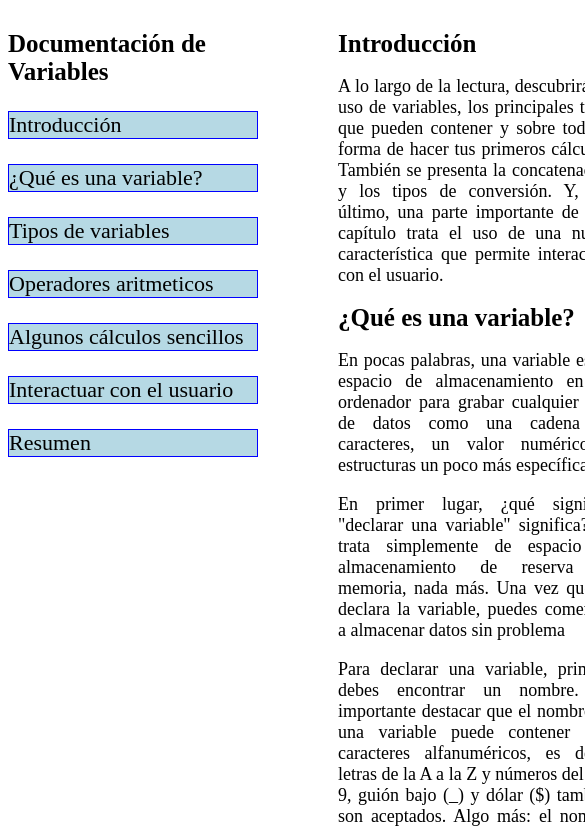
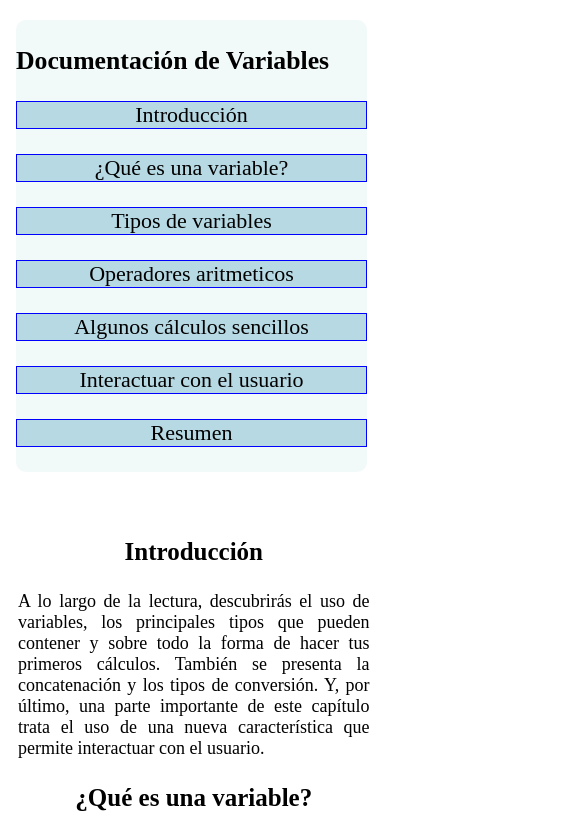
Before and after one commit to WoondelingC/pagina-de-documentacion, a plain HTML site: page index.html in a window 390 px wide. Shown: the top 828 px of the page, 585 px wide, since content can reach past the window. Drawn offline with Linux system fonts and the light colour scheme.

Commit message:
se agrego medias querys

```diff
--- a/index.html
+++ b/index.html
@@ -12,8 +12,9 @@
 <body>
 
     <div class="main">
+    <div class="navegador">
     <nav id="navbar">
-        <header>Documentación de Variables</header>
+        <h3 id="principal">Documentación de Variables</h3>
         <a href="#Introducción" class="nav-link">Introducción</a>
         <a href="#¿Qué_es_una_variable?" class="nav-link">¿Qué es una variable?</a>
         <a href="#Tipos_de_variables" class="nav-link">Tipos de variables</a>
@@ -21,14 +22,13 @@
         <a href="#Algunos_cálculos_sencillos" class="nav-link">Algunos cálculos sencillos</a>
         <a href="#Interactuar_con_el_usuario" class="nav-link">Interactuar con el usuario</a>
         <a href="#Resumen" class="nav-link">Resumen</a>
-
+     </div>
     </nav>
-
 
         <main id="main-doc">
 
             <section class="main-section" id="Introducción">
-            <header>Introducción</header>
+            <h3 class="titulos">Introducción</h3>
 
             <p>A lo largo de la lectura, descubrirás el uso de variables, los principales tipos que pueden
                 contener y sobre todo la forma de hacer tus primeros cálculos. También se presenta la
@@ -37,7 +37,7 @@
             </section>
 
             <section class="main-section" id="¿Qué_es_una_variable?">
-                <header>¿Qué es una variable?</header>
+                <h3 class="titulos">¿Qué es una variable?</h3>
 
                 <p>En pocas palabras, una variable es un espacio de almacenamiento en un ordenador para
                     grabar cualquier tipo de datos como una cadena de caracteres, un valor numérico o estructuras
@@ -64,7 +64,7 @@
             </section>
 
             <section class="main-section" id="Tipos_de_variables">
-                <header>Tipos de variables</header>
+                <h3 class="titulos">Tipos de variables</h3>
 
                 <p>A diferencia de muchos lenguajes, JavaScript es un lenguaje de tipado dinámicamente. Esto
                     significa, generalmente, que cualquier declaración de variables se hace con la palabra clave var
@@ -104,7 +104,7 @@
             </section>
 
             <section class="main-section" id="Operadores_aritmeticos">
-                <header>Operadores aritmeticos</header>
+                <h3 class="titulos">Operadores aritmeticos</h3>
 
                 <p>Ahora que se declara una variable y se asignar un valor, podemos comenzar la sección sobre
                     los operadores aritméticos. Se verá más adelante que hay varios tipos de operadores, pero por
@@ -145,7 +145,7 @@
             </section>
 
             <section class="main-section" id="Algunos_cálculos_sencillos">
-                <header>Algunos cálculos sencillos</header>
+                <h3 class="titulos">Algunos cálculos sencillos</h3>
 
                 <p>Programar el cálculo es casi tan fácil como en una calculadora, por ejemplo:<br>
                     Código: JavaScript</p>
@@ -164,7 +164,7 @@
             </section>
 
             <section class="main-section" id="Interactuar_con_el_usuario">
-                <header>Interactuar con el usuario</header>
+                <h3 class="titulos">Interactuar con el usuario</h3>
 
                 <p>La concatenación es un buen momento para introducir la primera interacción con el usuario a
                     través de la función prompt (). He aquí cómo se usa:<br>
@@ -199,7 +199,7 @@
             </section>
 
             <section class="main-section" id="Resumen">
-                <header>Resumen</header>
+                <h3 class="titulos">Resumen</h3>
 
                 <ul>
                     <li>Una variable es una manera de almacenar un valor.</li>
--- a/style.css
+++ b/style.css
@@ -1,11 +1,12 @@
 .main{
     display: grid;
-    grid-template-columns: minmax(300px, auto)1fr;
+    grid-template-columns: minmax(270px, auto)1fr;
     grid-template-areas: "navbar mainContent";
     grid-gap: 30px;
-    margin-top:30px;
+    margin-top:20px;
 }
 #navbar{
+    width: 18%;
     grid-area: navbar;
     position: fixed;
     font-size: 22px;
@@ -23,14 +24,16 @@
     color: #000;
     background-color: rgb(182, 217, 228);
 }
-header{
+.titulos{
     font-size: 25px;
     font-weight: bold;
 }
 code{
+    border-radius: 5px;
+    margin-bottom: 10px;
     background-color: rgb(156, 195, 195);
     display: block;
-    padding: 25px;
+    padding: 12px;
     font-weight: bold;
 }
 .main-section{
@@ -53,20 +56,48 @@ table{
     border: 1px solid black;
     text-align: center;
     border-collapse:collapse;
+}.navegador{
+    background-color: aliceblue;
+    border-radius: 5px;
+    padding: 5px;
 }
-
-
 
 @media screen and (max-width: 640px){
 
-}main{
-    grid-template-columns: 10px;
-    grid-template-areas: "navbar mainContent";
+.main{
+    display: flex;
+    margin-top: 40%;
+    margin-bottom: 60px;
+    flex-direction: column
+}
 
-
+#main-doc {
+    width: 94%;
+    margin-left: 10px;
+    margin-top: 85%;
 }
-.main-section{
-    text-align: justify;
-}#navbar{
-    width: 250px;
+.navegador {
+    background-color: white;
+    padding: 8px;
 }
+#navbar {
+    background-color: #c6e6e640;
+    position: absolute;
+    top: 0;
+    padding: 0px;
+    margin-top: 20px;
+    width: 90%;
+    border-radius: 10px;
+}
+#navbar a {
+    display: block;
+    padding: 0;
+    cursor: pointer;
+    text-align: center;
+}
+.titulos {
+    text-align: center;
+    font-size: 25px;
+    font-weight: bold;
+}
+}
```
